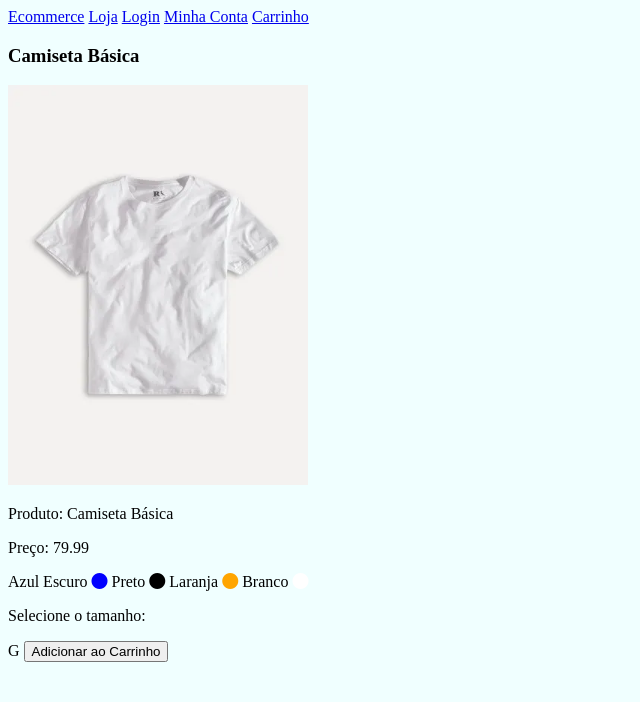
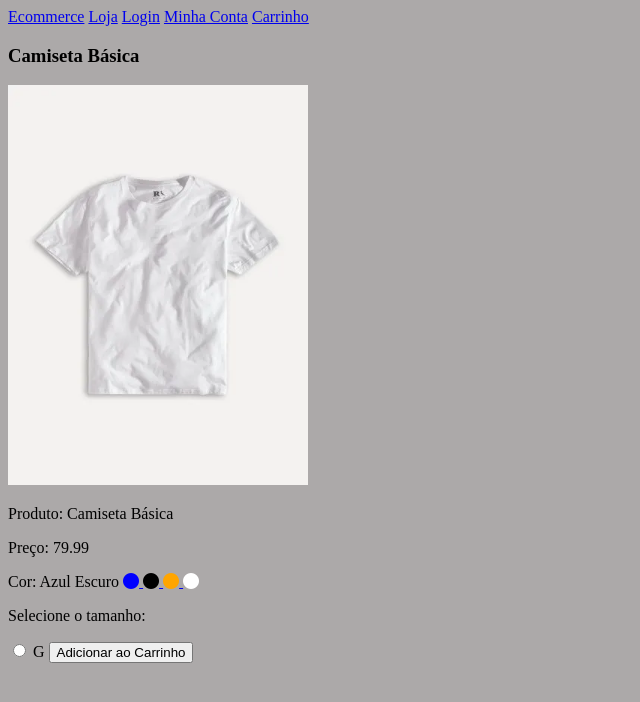
Before and after one commit to pxttiago/ecommerce-django, a Django app: page /produto/1/1/ in a window 1280 px wide. Shown: the top 702 px of the page, without its empty margins (0-640 px from the left). Run offline with Django 5.2, Linux system fonts and the light colour scheme; data comes from the database, SQL or seed files in the repository; both versions use the stored data as it was after the commit; some libraries are stand-ins or nearby versions.

Commit message:
ateração página do produto
necessário selecionar a cor para que os tamanhos disponíveis sejam exibidos.
botão adicionar ao carrinho agora redireciona para a pagina de checkout

```diff
--- a/ecommerce/loja/templates/ver_produto.html
+++ b/ecommerce/loja/templates/ver_produto.html
@@ -11,22 +11,29 @@
 <p>Produto: {{produto.nome}}</p>
 <p>Preço: {{produto.preco}}</p>
 
+{% if nome_cor_selecionada %}
+Cor: {{ nome_cor_selecionada }}
+{% endif %}
+
 {% for cor in cores %}
-    {{ cor.nome }}
+<a href="{% url 'ver_produto' produto.id cor.id %}">
     <i class="fa-solid fa-circle" style="color: {{ cor.codigo }}"></i>
+</a>
 {% endfor %}
 
 {% if tamanhos %}
-
+<form method="POST" action="{% url 'adicionar_carrinho' produto.id %}">
+    {% csrf_token %}
     <p>Selecione o tamanho:</p>
-
     {% for tamanho in tamanhos %}
-        {{ tamanho }}
+    <input type="radio" name="tamanho" value="{{ tamanho }}">
+    <label for="{{ tamanho }}">{{ tamanho }}</label>
     {% endfor %}
-
+    <button type="submit">Adicionar ao Carrinho</button>
+</form>
 {% endif %}
 
-    <button>Adicionar ao Carrinho</button>
+
 
 {% else %}
 
--- a/ecommerce/loja/urls.py
+++ b/ecommerce/loja/urls.py
@@ -11,4 +11,5 @@ urlpatterns = [
     path('login/', login, name="login"),
     path('carrinho/', carrinho, name="carrinho"),
     path('checkout/', checkout, name="checkout"),
+    path('adicionar-carrinho/<int:id_produto>/', adicionar_carrinho, name="adicionar_carrinho")
 ]
--- a/ecommerce/loja/views.py
+++ b/ecommerce/loja/views.py
@@ -1,4 +1,4 @@
-from django.shortcuts import render
+from django.shortcuts import render, redirect
 from .models import *
 
 # Create your views here.
@@ -18,6 +18,10 @@ def ver_produto(request, id_produto, id_cor=None):
     tem_estoque = False
     cores = {}
     tamanhos = {}
+    nome_cor_selecionada = None
+    if id_cor:
+        cor = Cor.objects.get(id=id_cor)
+        nome_cor_selecionada = cor.nome
     produto = Produto.objects.get(id=id_produto)
     itens_estoque = ItemEstoque.objects.filter(produto=produto, quantidade__gt=0)
     if len(itens_estoque) > 0:
@@ -26,9 +30,16 @@ def ver_produto(request, id_produto, id_cor=None):
         if id_cor:
             itens_estoque = ItemEstoque.objects.filter(produto=produto, quantidade__gt=0, cor__id=id_cor)
             tamanhos = {item.tamanho for item in itens_estoque}
-    context = {"produto": produto, "itens_estoque": itens_estoque, "tem_estoque": tem_estoque, "cores": cores, "tamanhos": tamanhos}
+    context = {"produto": produto, "tem_estoque": tem_estoque, "cores": cores, "tamanhos": tamanhos, "nome_cor_selecionada": nome_cor_selecionada}
     print(tamanhos)
     return render(request, 'ver_produto.html', context)
+
+def adicionar_carrinho(request, id_produto):
+    if request.method == "POST" and id_produto:
+        print("Enviou o formulário")
+        return redirect('carrinho')
+    else:
+        return redirect('loja')
 
 def carrinho(request):
     return render(request, 'carrinho.html')
--- a/ecommerce/static/css/main.css
+++ b/ecommerce/static/css/main.css
@@ -1,3 +1,3 @@
 body {
-    background-color: azure;
+    background-color: rgb(172, 169, 169);
 }
```
Also changed, not shown: ecommerce/db.sqlite3. Lines whose indentation alone changed are shown as unchanged.
